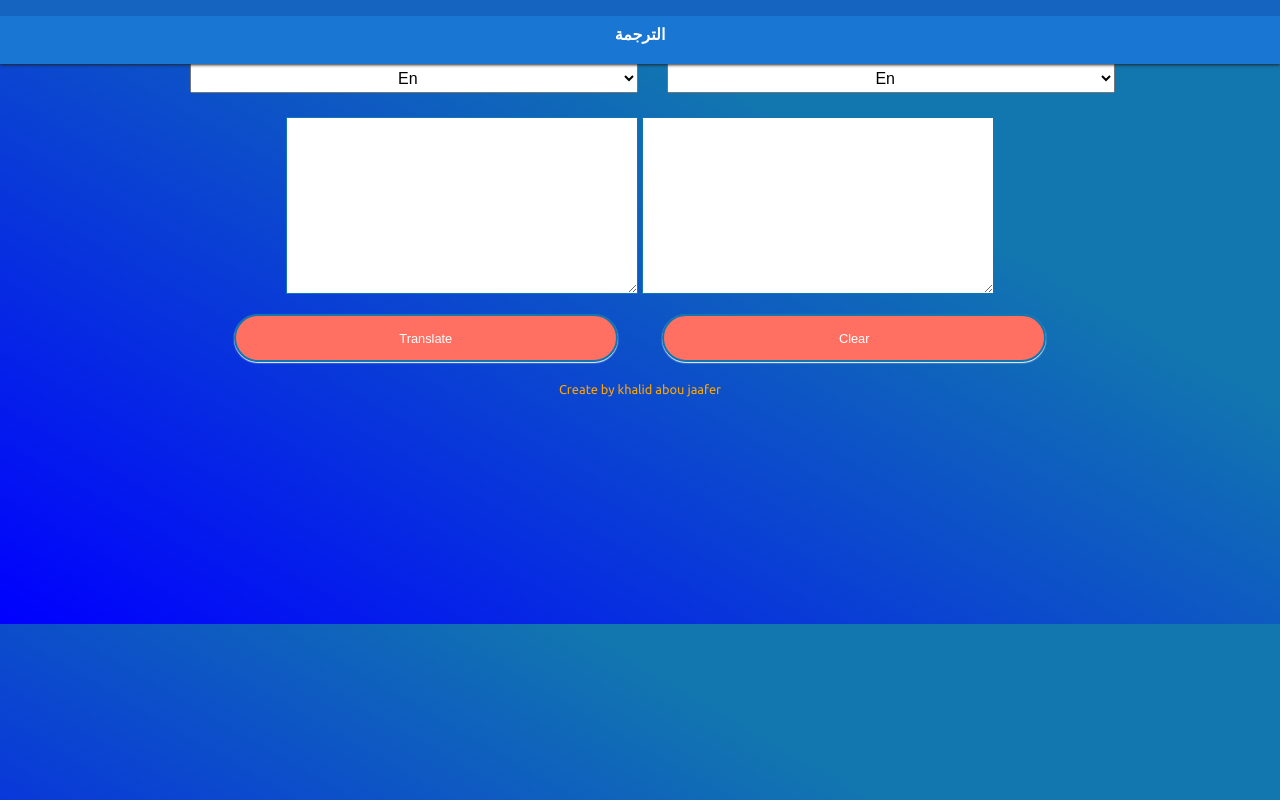
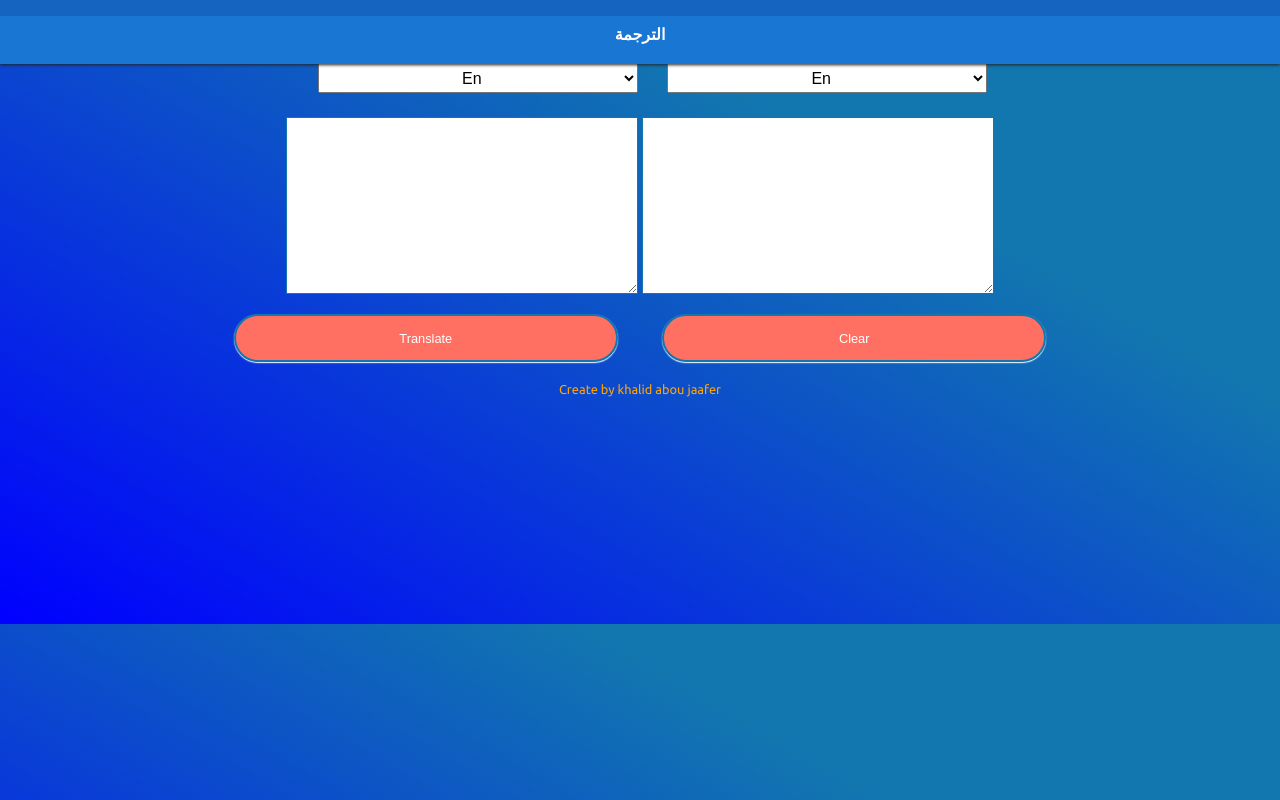
Before and after one commit to khalidaboujaafere/translation-, a plain HTML site: page Index.html in a window 1280 px wide. Drawn offline with nearby package versions, Linux system fonts and the light colour scheme.

Commit message:
Update Index.html

```diff
--- a/Index.html
+++ b/Index.html
@@ -81,7 +81,7 @@ height: 600px;
 .select * {
 margin-left: 25px;
 	display: inline;
-	width: 35vw;
+	width: 25vw;
 	text-align: center;
 	text-transform: capitalize;
 	margin-bottom: 3vh;
@@ -179,7 +179,7 @@ margin-left: 25px;
 
 
 $(function() {
-	// اللغات بمكنك اضافة لغات اخرى  ما عليك ان تكتب الحرفين الاولى للغة  كم يوجد هنا👇
+	// اللغات بمكنك اضافة لغات اخرى  ما عليك ان تكتب الحرفين الاولى للغة  كما يوجد هنا👇
 	var lang = [
 		"en",
 		"fr",
```
